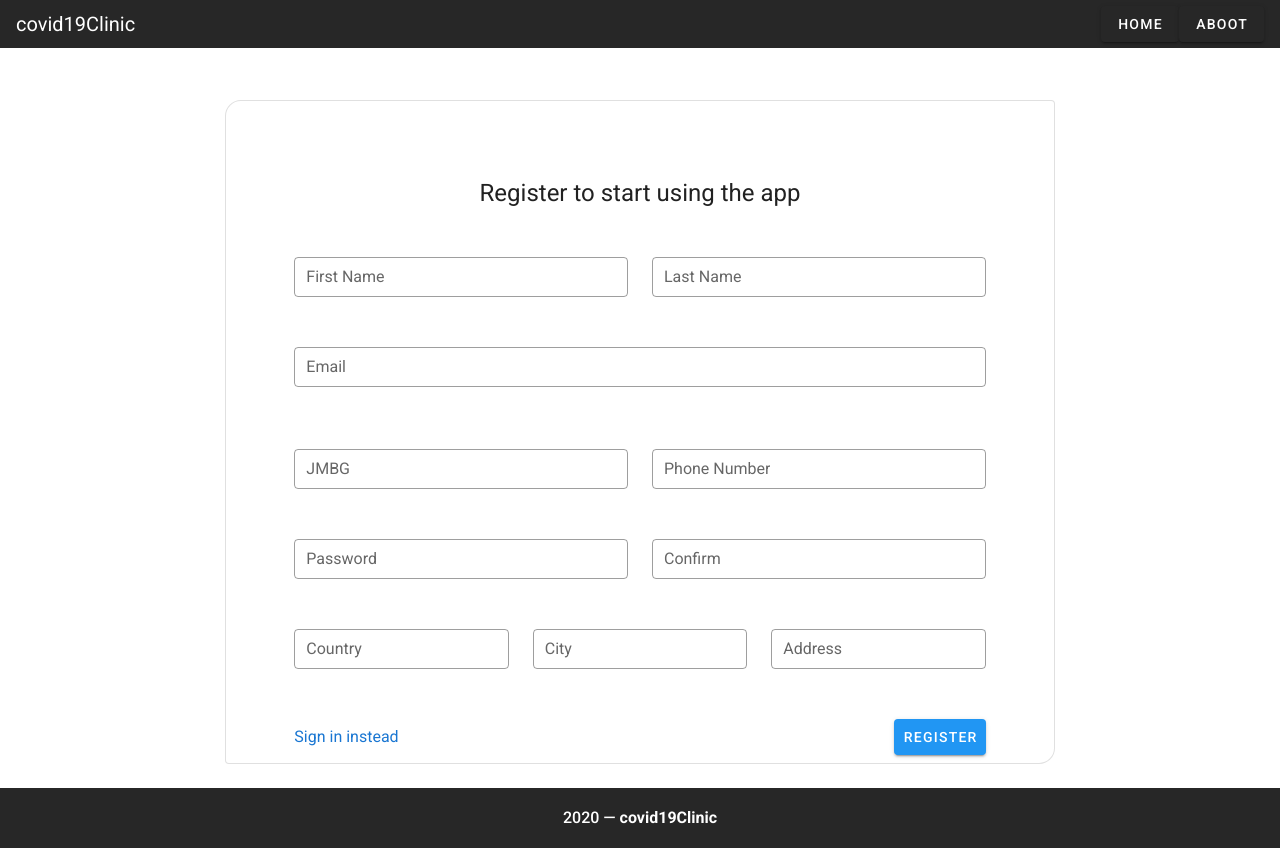
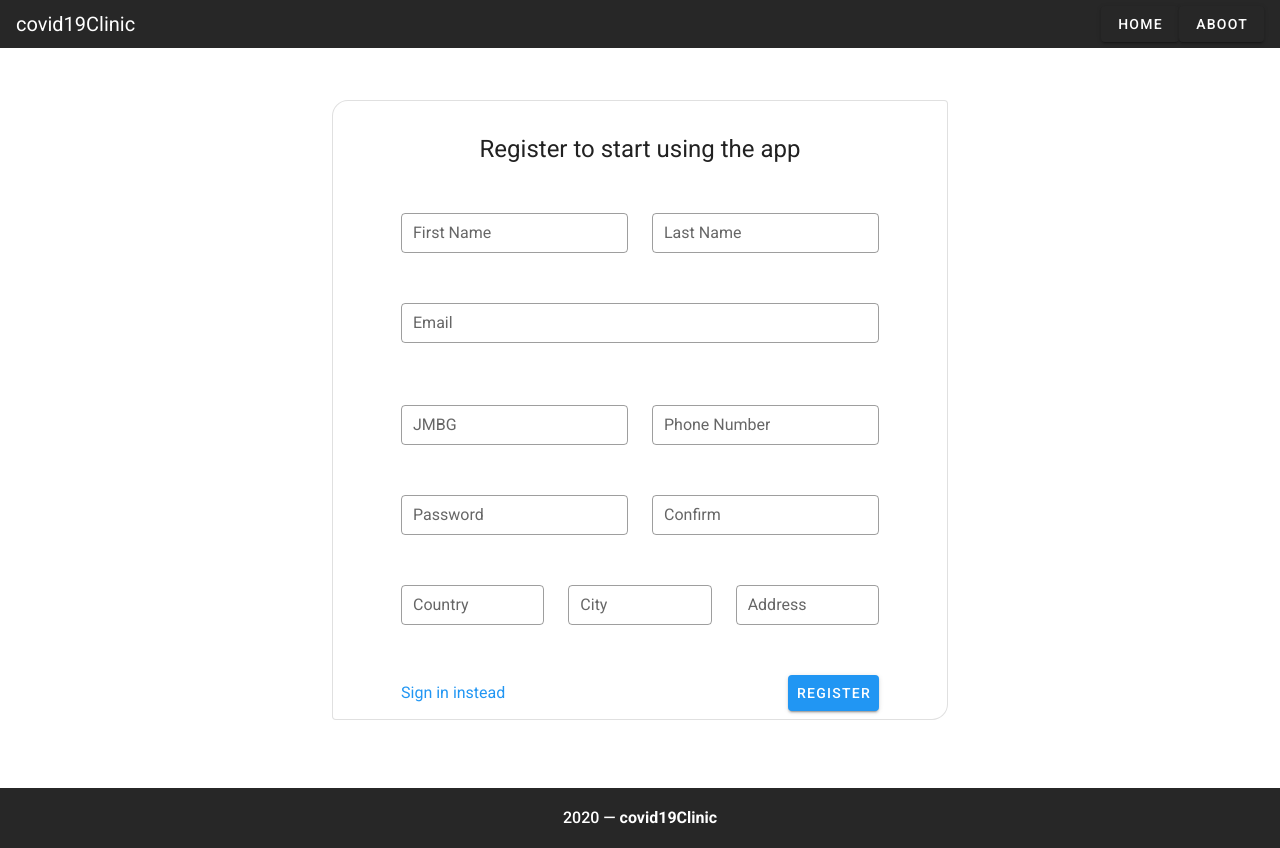
Before and after one commit to Mijat019/MRSISA2020_T3, a Vue app in the folder client/: page /register in a window 1280 px wide. Built offline with nearby package versions, Linux system fonts and the light colour scheme; some icons are missing.

Commit message:
manje promene layouta

```diff
--- a/client/src/store/modules/authentication.js
+++ b/client/src/store/modules/authentication.js
@@ -27,7 +27,7 @@ const actions = {
         try {
             let { data } = await Vue.$axios.post('/auth/login', credentialsPayload);
             commit('logUser', data);
-            alert('uspeh');
+            // alert('uspeh');
         } catch (error) {
             alert('tuki')
         }
--- a/client/src/views/Login.vue
+++ b/client/src/views/Login.vue
@@ -6,7 +6,7 @@
       <v-container class="my-12 py-12" fluid>
 
         <v-row align="center" justify="center">
-          <v-col cols="12" sm="8">
+          <v-col cols="10" sm="8" lg="6" xl="4">
 
             <v-card outlined shaped :loading="loading">
 
@@ -15,9 +15,9 @@
 
                 <v-card-title>
                   <v-row align="center" justify="center">
-                    <v-btn class="my-5" icon  >
+                    <div class="mt-3">
                       <span class="iconify" data-icon="fa-solid:virus"/>
-                    </v-btn>
+                    </div>
                   </v-row>
                 </v-card-title>
 
@@ -62,9 +62,9 @@
 
 
               <v-card-actions>
-                  <router-link to="/register" class="ml-2">
-                    <a href=""> Create account</a>
-                  </router-link>
+                  <button @click="gotoRegister" class="white blue--text ml-2">
+                    Create Account
+                  </button>
                   <v-spacer />
                   <v-btn @click="submit" class="blue white--text mr-2">Sign in</v-btn>
               </v-card-actions>
@@ -72,12 +72,9 @@
               </v-row>
 
             </v-card>
-
           </v-col>
         </v-row>
-
       </v-container>
-
     </v-content>
   </v-app>
 
@@ -112,10 +109,23 @@ export default {
       }
 
       this.loading = true
-      await setTimeout(() => (this.loading = false), 2000)
+      await this.wait(2000);
+      this.loading = false;
 
       await this.login(this.user);
       this.$router.push("/");
+    },
+
+    async gotoRegister() {
+      this.loading = true
+      await this.wait(750);
+      this.loading = false;
+      this.$router.push("/register");
+    },
+    async wait(ms) {
+      return new Promise(resolve => {
+        setTimeout(resolve, ms);
+      });
     }
   }
 };
@@ -131,6 +141,7 @@ export default {
   .iconify {
     width: 50px;
     height: 50px;
+    color: grey;
   }
 
 
--- a/client/src/views/Register.vue
+++ b/client/src/views/Register.vue
@@ -6,7 +6,7 @@
       <v-container class="my-10" fluid>
 
         <v-row align="center" justify="center">
-          <v-col cols="12" sm="8">
+          <v-col cols="10" sm="8" lg="6" xl="4">
 
             <v-card outlined shaped :loading="loading">
 
@@ -15,9 +15,9 @@
 
                 <v-card-title>
                   <v-row align="center" justify="center">
-                    <v-btn class="my-4" icon  >
+                    <div class="mt-3">
                       <span class="iconify" data-icon="fa-solid:virus"/>
-                    </v-btn>
+                    </div>
                   </v-row>
                 </v-card-title>
 
@@ -161,11 +161,10 @@
                 </v-form>
               </v-card-text>
 
-
               <v-card-actions>
-                  <router-link to="/login" class="ml-2">
-                    <a href=""> Sign in instead</a>
-                  </router-link>
+                  <button @click="gotoLogin" class="white blue--text ml-2">
+                    Sign in instead
+                  </button>
                   <v-spacer />
                   <v-btn @click="submit" class="blue white--text mr-2">Register</v-btn>
               </v-card-actions>
@@ -206,23 +205,22 @@ export default {
       },
       confirmed_password : "",
 
-      // FORM VALIDATION DATA
+      // FORM VALIDATION RULES
       requiredRule : [v => !!v || "This field is required"],
       emailRule : [
-        v => !!v || "This field is required",
+        v => !!v                || "This field is required",
         // v => /.+@.+/.test(v) || 'E-mail must be valid',
       ],
       jmbgRule : [
-        v => !!v || "This field is required",
-        v => !/[a-zA-Z]/.test(v) || "JMBG must not contain letters",
-        v => /^[0-9]{13}$/.test(v) || "JMBG must be 13 digits long"
+        v => !!v                   || "This field is required",
+        v => !/[a-zA-Z]/.test(v)   || "JMBG must not contain letters",
+        // v => /^[0-9]{13}$/.test(v) || "JMBG must be 13 digits long"
       ],
       phoneNumRule : [
-        v => !!v || "This field is required",
-        v => !/[a-zA-Z]/.test(v) || "Phone number must not contain letters",
-        v => /^[0-9]{10}$/.test(v) || "Phone number must be 10 digits long"
+        v => !!v                   || "This field is required",
+        v => !/[a-zA-Z]/.test(v)   || "Phone number must not contain letters",
+        // v => /^[0-9]{10}$/.test(v) || "Phone number must be 10 digits long"
       ],
-      // END OF FORM VALIDATION
 
     };
   },
@@ -239,10 +237,24 @@ export default {
       }
 
       this.loading = true
-      await setTimeout(() => (this.loading = false), 2000)
+      await this.wait(2000);
+      this.loading = false;
 
       await this.register(this.user);
       this.$router.push("/");
+    },
+
+    async gotoLogin() {
+      this.loading = true
+      await this.wait(750);
+      this.loading = false;
+      this.$router.push("/login");
+    },
+
+    async wait(ms) {
+      return new Promise(resolve => {
+        setTimeout(resolve, ms);
+      });
     }
   }
 };
@@ -258,6 +270,7 @@ export default {
   .iconify {
     width: 60px;
     height: 60px;
+    color: grey;
   }
 
 
```
